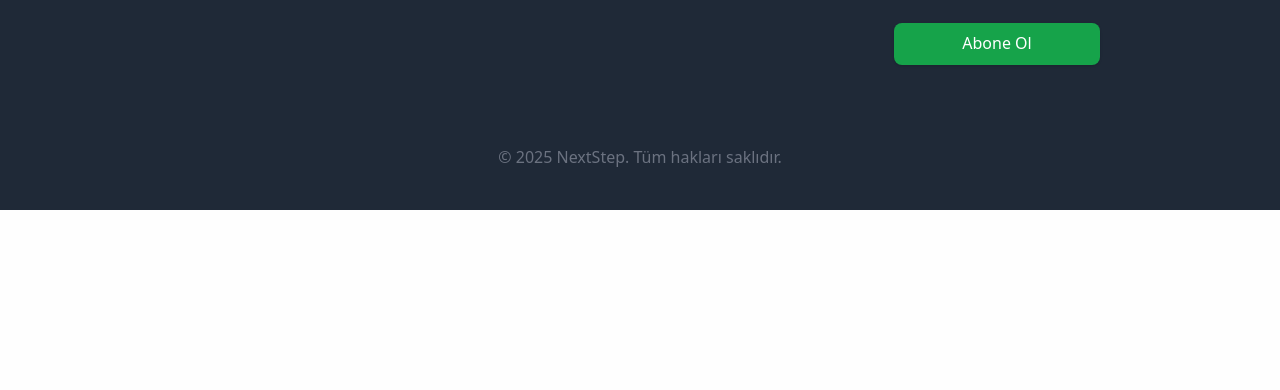
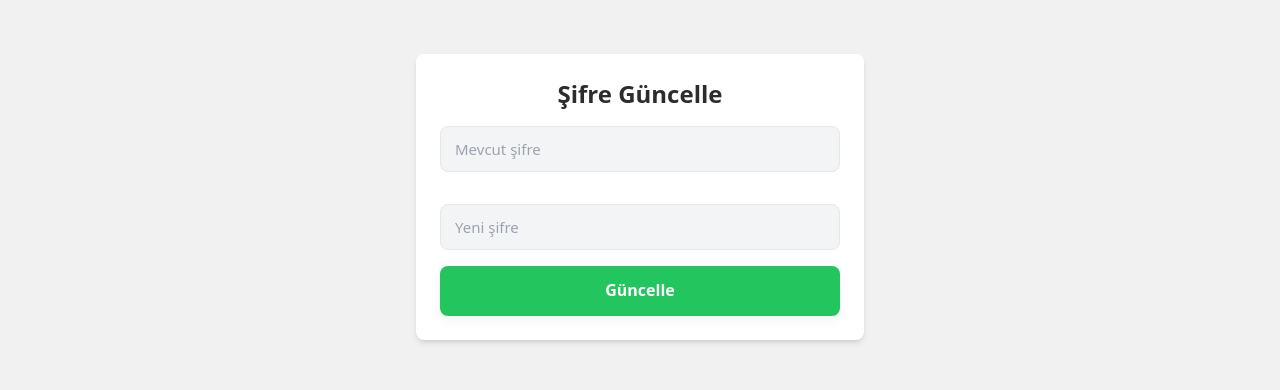
Before and after one commit to ChemieAi/NextStep, a React (Vite) app: page /update-password in a window 1280 px wide. Shown: the part 263-653 px from the top of the page. Built offline with nearby package versions, Linux system fonts and the light colour scheme; no server answers; sample sign-in values are in the browser's storage; what @react-pdf/renderer would draw is missing.

Commit message:
password update screen eklendi

```diff
--- a/src/pages/Profile.jsx
+++ b/src/pages/Profile.jsx
@@ -150,6 +150,15 @@ const Profile = () => {
           </button>
         </div>
       </div>
+      <div className="flex justify-center mt-6 gap-4">
+        <button
+          onClick={() => navigate("/update-password")}
+          className="bg-red-500 hover:bg-red-600 text-white px-4 py-2 rounded"
+        >
+          Şifre Güncelle
+        </button>
+      </div>
+
     </div>
   );
 };
--- /dev/null
+++ b/src/pages/UpdatePassword.jsx
@@ -0,0 +1,57 @@
+import { useState } from "react";
+import { auth } from "../firebase";
+import { EmailAuthProvider, reauthenticateWithCredential, updatePassword } from "firebase/auth";
+import { useNavigate } from "react-router-dom";
+
+const UpdatePassword = () => {
+  const [currentPassword, setCurrentPassword] = useState("");
+  const [newPassword, setNewPassword] = useState("");
+  const [message, setMessage] = useState("");
+  const navigate = useNavigate();
+
+  const handleSubmit = async (e) => {
+    e.preventDefault();
+    setMessage("");
+
+    try {
+      const user = auth.currentUser;
+      const credential = EmailAuthProvider.credential(user.email, currentPassword);
+      await reauthenticateWithCredential(user, credential);
+      await updatePassword(user, newPassword);
+
+      setMessage("✅ Şifre başarıyla güncellendi.");
+    } catch (err) {
+      setMessage(`❌ ${err.message}`);
+    }
+  };
+
+  return (
+    <div className="min-h-screen bg-[#f1f1f1] flex flex-col justify-center items-center p-6 dark:bg-gray-900">
+      <div className="bg-white dark:bg-gray-800 p-6 rounded-lg shadow-md w-full max-w-md">
+        <h2 className="text-2xl font-bold mb-4 text-center dark:text-white">Şifre Güncelle</h2>
+        <form onSubmit={handleSubmit} className="space-y-4">
+          <input
+            type="password"
+            value={currentPassword}
+            onChange={(e) => setCurrentPassword(e.target.value)}
+            placeholder="Mevcut şifre"
+            required
+            className="input w-full bg-gray-100 dark:bg-gray-700 text-black dark:text-white"
+          />
+          <input
+            type="password"
+            value={newPassword}
+            onChange={(e) => setNewPassword(e.target.value)}
+            placeholder="Yeni şifre"
+            required
+            className="input w-full bg-gray-100 dark:bg-gray-700 text-black dark:text-white"
+          />
+          <button className="btn w-full bg-green-600 text-white">Güncelle</button>
+          {message && <p className="text-center mt-3 text-sm text-red-600">{message}</p>}
+        </form>
+      </div>
+    </div>
+  );
+};
+
+export default UpdatePassword;
```
